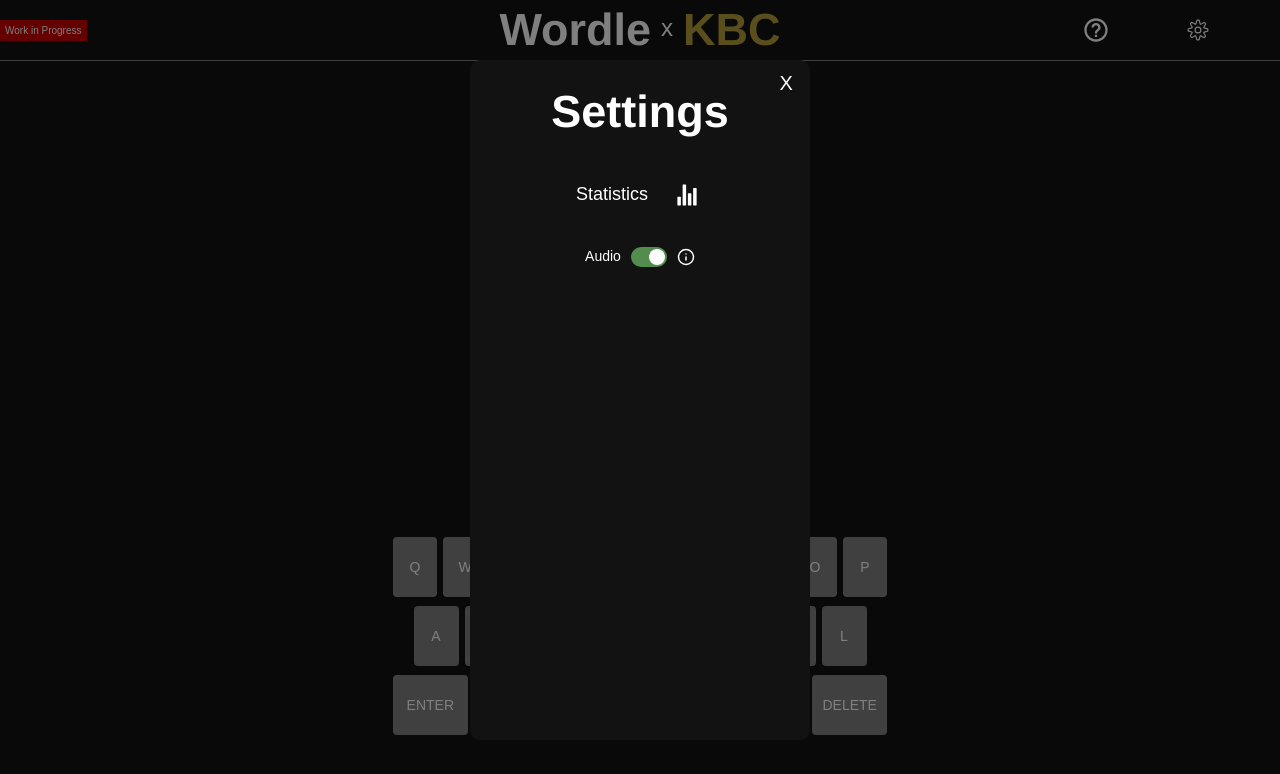
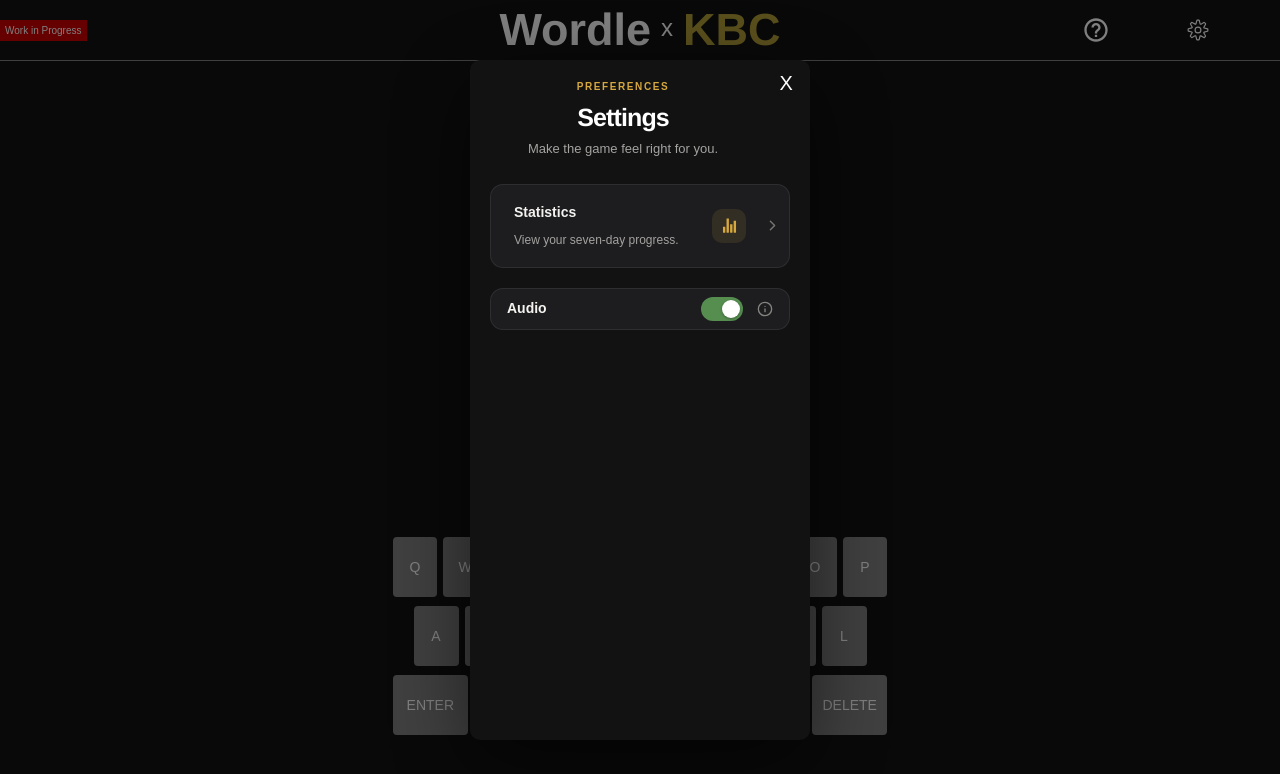
Before and after one commit to aman44444/WordlexKbc, a React (Create React App) app: page / in a window 1280 px wide. Both pictures are taken after a click on the button 1198 px from the left and 30 px from the top of the page. Shown: the top 774 px of the page. Built offline with nearby package versions, Linux system fonts and the light colour scheme; no server answers; some icons are missing.

Commit message:
feat: polish settings and modal navigation

```diff
--- a/src/components/Settings/SettingsModal.css
+++ b/src/components/Settings/SettingsModal.css
@@ -1,70 +1,254 @@
-.setting-row {
-  display: flex;
-  align-items: center;
-  justify-content: center;
-  gap: 10px;
-  margin-bottom: 24px;
+.settings-modal {
+  width: 20%;
+  min-width: 300px;
+  max-width: 600px;
+  height: 80vh;
+  padding: 20px;
+  border-radius: 10px;
+  background: #121213;
+  color: #f7f6f2;
+  font-family: Inter, ui-sans-serif, system-ui, -apple-system, "Segoe UI", sans-serif;
+  font-size: 16px;
+  line-height: 1.45;
+  box-shadow: 0 24px 80px rgba(0, 0, 0, 0.55);
 }
 
-.setting-row p {
+.settings-header {
+  margin: 0 34px 26px 0;
+}
+
+.settings-eyebrow {
+  margin: 0 0 7px;
+  color: #d7a83e;
+  font-size: 10px;
+  font-weight: 700;
+  letter-spacing: 0.16em;
+}
+
+.settings-modal .settings-header h1 {
   margin: 0;
+  color: #fff;
+  font-size: 25px;
+  font-weight: 700;
+  letter-spacing: -0.035em;
+  line-height: 1.2;
+}
+
+.settings-description {
+  margin: 7px 0 0;
+  color: #a4a3a0;
+  font-size: 13px;
+  line-height: 1.5;
+}
+
+.settings-options {
+  display: flex;
+  flex-direction: column;
+  gap: 20px;
+}
+
+.settings-option {
+  display: flex;
+  min-height: 42px;
+  align-items: center;
+  box-sizing: border-box;
+  padding: 4px 10px;
+  border: 1px solid rgba(255, 255, 255, 0.075);
+  border-radius: 13px;
+  background: #1d1d20;
+}
+
+.stats-option {
+  padding: 0;
+}
+
+.stats-trigger {
+  display: flex;
+  width: 100%;
+  min-height: 42px;
+  align-items: center;
+  gap: 8px;
+  padding: 3px 8px;
+  border: 0;
+  border-radius: inherit;
+  background: transparent;
+  color: inherit;
+  text-align: left;
+  cursor: pointer;
+  transition: background-color 160ms ease;
+}
+
+.stats-trigger:hover,
+.stats-trigger:focus-visible {
+  outline: none;
+  background: #252528;
+}
+
+.settings-option-copy {
+  display: flex;
+  min-width: 0;
+  flex: 1;
+  flex-direction: column;
+}
+
+.settings-option-title {
+  color: #f4f3ef;
   font-size: 14px;
+  font-weight: 600;
+  line-height: 1.35;
+}
+
+.settings-option-description {
+  color: #a4a3a0;
+  font-size: 12px;
   font-weight: 400;
   line-height: 1.4;
+}
+
+.stats-action-icon {
+  display: grid;
+  width: 34px;
+  height: 34px;
+  flex: 0 0 34px;
+  place-items: center;
+  border-radius: 10px;
+  background: rgba(215, 168, 62, 0.12);
+  color: #d7a83e;
+}
+
+.stats-action-icon svg {
+  width: 19px;
+  height: 19px;
+}
+
+.stats-chevron {
+  width: 17px;
+  height: 17px;
+  flex: 0 0 17px;
+  color: #777672;
+}
+
+.audio-option {
+  justify-content: space-between;
+  gap: 8px;
+  padding: 4px 10px 4px 16px;
+}
+
+.audio-label {
+  margin: 0;
+}
+
+.settings-option-icon {
+  display: grid;
+  width: 34px;
+  height: 34px;
+  flex: 0 0 34px;
+  place-items: center;
+  border-radius: 10px;
+  background: rgba(82, 141, 78, 0.15);
+  color: #84bb7e;
+}
+
+.settings-option-icon svg {
+  width: 18px;
+  height: 18px;
+}
+
+.audio-controls {
+  display: flex;
+  flex: 0 0 auto;
+  align-items: center;
+  gap: 8px;
 }
 
 .switch {
   position: relative;
   display: inline-flex;
   align-items: center;
-  width: 36px;
-  height: 20px;
-  padding: 2px;
+  width: 42px;
+  height: 24px;
+  padding: 3px;
   flex-shrink: 0;
   box-sizing: border-box;
   border: none;
   border-radius: 999px;
-  background: #3a393c;
+  background: #45454a;
+  outline: 2px solid transparent;
+  outline-offset: 2px;
   cursor: pointer;
-  transition: background-color 0.2s ease;
+  transition: background-color 180ms ease, outline-color 180ms ease;
+}
+
+.switch:focus-visible {
+  outline-color: rgba(215, 168, 62, 0.65);
 }
 
 .switch-thumb {
   display: block;
   position: relative;
-  width: 16px;
-  height: 16px;
+  width: 18px;
+  height: 18px;
   flex-shrink: 0;
   margin: 0;
   border-radius: 50%;
   background: white;
   transform: translateX(0);
+  box-shadow: 0 1px 3px rgba(0, 0, 0, 0.3);
   transition: transform 0.2s ease;
 }
 
 .switch.on {
-  background: #528d4e;
+  background: #568e50;
 }
 
 .switch.on .switch-thumb {
-  transform: translateX(16px);
+  transform: translateX(18px);
 }
 
-/* info icon */
 .info-btn {
   display: inline-flex;
   align-items: center;
   justify-content: center;
-  width: 18px;
-  height: 18px;
+  width: 28px;
+  height: 28px;
   padding: 0;
   border: none;
-  background: none;
-  color: #fff;
+  border-radius: 8px;
+  background: transparent;
+  color: #85847f;
   cursor: pointer;
+  transition: color 160ms ease, background-color 160ms ease;
+}
+
+.info-btn:hover,
+.info-btn:focus-visible {
+  outline: none;
+  background: rgba(255, 255, 255, 0.07);
+  color: #e4c36e;
 }
 
 .info-btn svg {
-  width: 18px;
-  height: 18px;
+  width: 16px;
+  height: 16px;
 }
+
+.settings-modal .logoutButton {
+  width: 100%;
+  min-height: 42px;
+  margin-top: 20px;
+  border: 1px solid rgba(225, 91, 91, 0.24);
+  border-radius: 10px;
+  background: rgba(204, 0, 0, 0.1);
+  color: #ef8989;
+  font: inherit;
+  font-size: 13px;
+  font-weight: 600;
+  transition: background-color 160ms ease, border-color 160ms ease;
+}
+
+.settings-modal .logoutButton:hover,
+.settings-modal .logoutButton:focus-visible {
+  outline: none;
+  border-color: rgba(225, 91, 91, 0.5);
+  background: rgba(204, 0, 0, 0.18);
+}
--- a/src/components/Settings/SettingsModal.js
+++ b/src/components/Settings/SettingsModal.js
@@ -15,25 +15,35 @@ const SettingsModal = ({ close }) => {
   const [view, setView] = useState("settings");
 
   if (view === "auth") {
-    return <AuthGate onAuthSuccess={() => { setView("settings"); close(false); }} />;
+    return (
+      <AuthGate
+        onBack={() => setView("settings")}
+        onClose={close}
+        onAuthSuccess={() => { setView("settings"); close(false); }}
+      />
+    );
   }
 
   if (view === "statistics") {
-    return <Statistics close={close} />;
+    return <Statistics close={close} onBack={() => setView("settings")} />;
   }
 
   return (
-    <ModalWrapper close={close}>
+    <ModalWrapper close={close} className="settings-modal">
+      <header className="settings-header">
+        <p className="settings-eyebrow">PREFERENCES</p>
         <h1>Settings</h1>
+        <p className="settings-description">Make the game feel right for you.</p>
+      </header>
 
-      <div className="Stats-div">
-        <p>Statistics</p>
+      <div className="settings-options">
+        <section className="settings-option stats-option">
           <Stats onOpen={() => setView(currentUser ? "statistics" : "auth")} />
-      </div>
+        </section>
 
-      <div className="setting-row">
-        <p>Audio</p>
-
+        <section className="settings-option audio-option">
+          <p className="settings-option-title audio-label">Audio</p>
+          <div className="audio-controls">
             <button
               type="button"
               role="switch"
@@ -44,7 +54,6 @@ const SettingsModal = ({ close }) => {
             >
               <span className="switch-thumb" />
             </button>
-
             <Tooltip
               text="Plays Amitabh Bachchan’s famous “7 crore” line from KBC when you win a round."
               align="center"
@@ -55,6 +64,8 @@ const SettingsModal = ({ close }) => {
                 <FiInfo />
               </button>
             </Tooltip>
+          </div>
+        </section>
       </div>
 
       {currentUser && (
--- a/src/components/auth/AuthGate.js
+++ b/src/components/auth/AuthGate.js
@@ -3,12 +3,12 @@ import LogIn from "./Login/Login";
 import { useState } from "react";
 import ModalWrapper from "../modals/ModalWrapper";
 
-export default function AuthGate({ onAuthSuccess}) {
+export default function AuthGate({ onAuthSuccess, onBack, onClose }) {
     const [mode, setMode] = useState("signup");
 
     return (
-        <ModalWrapper close={onAuthSuccess}>
-              {mode === "signup" ? (<Signup onSwitch={() => setMode("login")}/>
+          <ModalWrapper close={onClose || onAuthSuccess} onBack={onBack}>
+              {mode === "signup" ? (<Signup onSuccess={onAuthSuccess} onSwitch={() => setMode("login")}/>
 
             ) : (
                 <LogIn onSuccess={onAuthSuccess}
--- a/src/components/auth/Signup/Signup.js
+++ b/src/components/auth/Signup/Signup.js
@@ -2,7 +2,7 @@ import React, { useRef, useState } from 'react'
 import "../Auth.css"
 import { useAuth } from '../../../Context/AuthContext';
 
-const Signup = ({onSwitch}) => {
+const Signup = ({onSwitch, onSuccess}) => {
   const emailRef =  useRef()
   const passwordRef =  useRef()
   const passwordConfirmRef =  useRef()
@@ -21,6 +21,7 @@ async function handleSubmit (e) {
       setError('')
       setLoading(true)
       await signup(emailRef.current.value, passwordRef.current.value)
+      onSuccess?.()
     } catch{
       setError("failed to create an account")
     } finally{
--- a/src/components/modals/ModalWrapper.css
+++ b/src/components/modals/ModalWrapper.css
@@ -22,6 +22,25 @@
   top: 0.7rem;
   border-radius: 10px;
   cursor: pointer;
+}
+
+.backbtn {
+  font-size: 24px;
+  line-height: 1;
+  background: transparent;
+  border: none;
+  color: white;
+  position: absolute;
+  left: 0.7rem;
+  top: 0.7rem;
+  padding: 0.1rem 0.35rem;
+  border-radius: 6px;
+  cursor: pointer;
+}
+
+.backbtn:hover,
+.backbtn:focus-visible {
+  color: #b49f39;
 }
 
 .modal{
--- a/src/components/modals/ModalWrapper.js
+++ b/src/components/modals/ModalWrapper.js
@@ -1,12 +1,20 @@
 import "./ModalWrapper.css"
+import { FiChevronLeft } from "react-icons/fi";
 
-const ModalWrapper = ({ children,close }) => {
+const ModalWrapper = ({ children, close, onBack, className = "" }) => {
 
   return (
-      <div className="overlay">
-        <div className="modal" role="dialog" aria-modal="true" onClick={(e) => e.stopPropagation()}>
-          <button className="closebtn" onClick={()=> close(false)}>X</button>
-           {children}
+      <div className="overlay" onClick={() => close(false)}>
+        <div className={`modal ${className}`} role="dialog" aria-modal="true" onClick={(e) => e.stopPropagation()}>
+          {onBack && (
+            <button className="backbtn" onClick={onBack} aria-label="Back to settings">
+              <FiChevronLeft aria-hidden="true" />
+            </button>
+          )}
+          <button className="closebtn" onClick={() => close(false)} aria-label="Close modal">
+            X
+          </button>
+          {children}
         </div>
       </div>
   );
--- a/src/components/modals/Statistics/Statistics.js
+++ b/src/components/modals/Statistics/Statistics.js
@@ -3,12 +3,12 @@ import ProgressBar from "../../game/Progress/Progress";
 import ModalWrapper from "../ModalWrapper";
 import { useGame } from "../../../Context/GameContext";
 
-const Statistics = ({ close }) => {
+const Statistics = ({ close, onBack }) => {
   const { gameOver } = useGame();
 
 
   return (
-   <ModalWrapper close={close}>
+  <ModalWrapper close={close} onBack={onBack}>
        <h1>Statistics</h1>
           <h2>Days Progress</h2>
           <ProgressBar />
--- a/src/components/modals/Statistics/Stats.js
+++ b/src/components/modals/Statistics/Stats.js
@@ -1,17 +1,16 @@
-import { useState } from "react";
+import { FiChevronRight } from "react-icons/fi";
 import { IoIosStats } from "react-icons/io";
 
 const Stats = ({ onOpen }) => {
-  const [hover , setHover] = useState(false)
-
   return (
-    <div className="icons" onClick={onOpen}>
-      <IoIosStats
-        onMouseEnter={() => setHover(true)}
-        onMouseLeave={() => setHover(false)}
-        style={{color: hover ? "#528d4e": ""}}
-      />
-    </div>
+    <button type="button" className="stats-trigger" onClick={onOpen}>
+      <span className="settings-option-copy">
+        <p className="settings-option-title">Statistics</p>
+        <p className="settings-option-description">View your seven-day progress.</p>
+      </span>
+      <span className="stats-action-icon" aria-hidden="true"><IoIosStats /></span>
+      <FiChevronRight className="stats-chevron" aria-hidden="true" />
+    </button>
   );
 };
 
```
Lines whose indentation alone changed are shown as unchanged.
